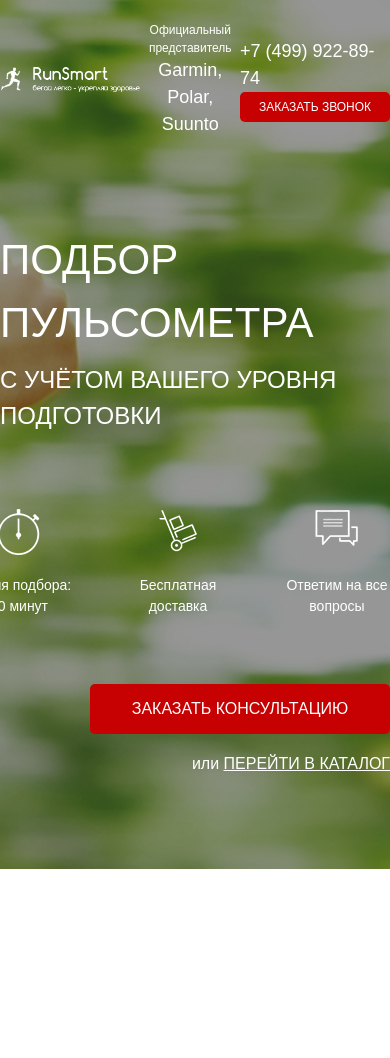
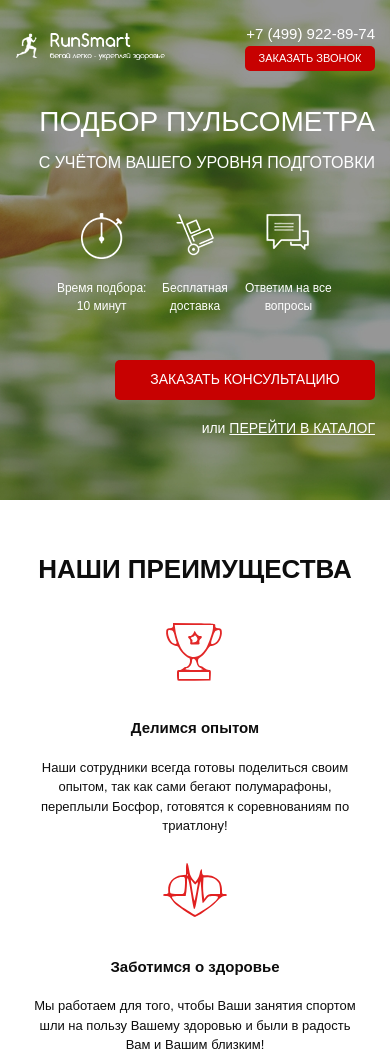
Before and after one commit to stasivr/project3, a website: page src/index.html in a window 390 px wide. Shown: the top 1058 px of the page. Before the commit the page ends 869 px from the top, so only its background shows below. Drawn offline with Linux system fonts and the light colour scheme.

Commit message:
+advantages, adaptive

```diff
--- a/src/index.html
+++ b/src/index.html
@@ -1,5 +1,5 @@
 <!DOCTYPE html>
-<html lang="en">
+<html lang="ru">
   <head>
     <meta charset="UTF-8" />
     <meta name="viewport" content="width=device-width, initial-scale=1.0" />
@@ -13,7 +13,7 @@
   <body>
     <div class="promo">
       <div class="container">
-        <hrader class="header">
+        <header class="header">
           <a href="#" class="header__logo">
             <img src="icons/logo.png" alt="logo" />
           </a>
@@ -27,7 +27,7 @@
             >
             <button class="button">заказать звонок</button>
           </div>
-        </hrader>
+        </header>
         <div class="promo__wrapper">
           <h1 class="promo__header">Подбор пульсометра</h1>
           <h2 class="promo__subheader">с учётом Вашего уровня подготовки</h2>
@@ -47,5 +47,37 @@
         </div>
       </div>
     </div>
+    <div class="advantages">
+      <div class="container">
+        <h2 class="advantages__header">НАШИ ПРЕИМУЩЕСТВА</h2>
+        <div class="advantages__items">
+          <div class="advantages__item">
+            <img src="icons/icup.svg" alt="cup" class="advantages__img" />
+            <div class="advantages__subheader">Делимся опытом</div>
+            <div class="advantages__descr">
+              Наши сотрудники всегда готовы поделиться своим опытом, так как
+              сами бегают полумарафоны, переплыли Босфор, готовятся к
+              соревнованиям по триатлону!
+            </div>
+          </div>
+          <div class="advantages__item">
+            <img src="icons/iheart.svg" alt="heart" class="advantages__img" />
+            <div class="advantages__subheader">Заботимся о здоровье</div>
+            <div class="advantages__descr">
+              Мы работаем для того, чтобы Ваши занятия спортом шли на пользу
+              Вашему здоровью и были в радость Вам и Вашим близким!
+            </div>
+          </div>
+          <div class="advantages__item">
+            <img src="icons/ishoe.svg" alt="shoe" class="advantages__img" />
+            <div class="advantages__subheader">Учим бегать</div>
+            <div class="advantages__descr">
+              Помогаем с обучением правильной технике бега! Дружим с крупнейшей
+              школой бега в России - <span>I LOVE RUNNING.</span>
+            </div>
+          </div>
+        </div>
+      </div>
+    </div>
   </body>
 </html>
--- /dev/null
+++ b/src/sass/base/_media.scss
@@ -0,0 +1,113 @@
+@media (max-width: 965px) {
+  .container {
+    padding: 0 15px;
+  }
+}
+@media (max-width: 767px) {
+  .header {
+    &__logo {
+      width: 200px;
+    }
+    &__official {
+      font-size: 12px;
+      span {
+        font-size: 14px;
+      }
+    }
+    &__phone {
+      font-size: 15px;
+    }
+    .button {
+      width: 130px;
+      height: 25px;
+      font-size: 11px;
+    }
+  }
+  .promo {
+    padding: 23px 0 53px 0;
+    min-height: 500px;
+    &__wrapper {
+      margin-top: 53px;
+    }
+    &__header {
+      font-size: 36px;
+    }
+    &__icons {
+      margin-top: 45px;
+    }
+    &__subheader {
+      font-size: 20px;
+    }
+    .button_main {
+      margin-top: 45px;
+      width: 260px;
+      height: 40px;
+      font-size: 14px;
+    }
+    &__link {
+      font-size: 14px;
+    }
+  }
+  .advantages {
+    padding: 60px 0 66px 0;
+    &__header {
+      font-size: 26px;
+    }
+    &__item {
+      width: 170px;
+      margin-top: 35px;
+    }
+    &__subheader {
+      margin-top: 30px;
+      font-size: 15px;
+    }
+    &__descr {
+      margin-top: 18px;
+      font-size: 13px;
+    }
+  }
+}
+@media (max-width: 575px) {
+  .header {
+    &__official {
+      display: none;
+    }
+    &__logo {
+      width: 150px;
+    }
+  }
+  .promo {
+    &__wrapper {
+      margin-top: 30px;
+    }
+    &__header {
+      font-size: 28px;
+    }
+    &__subheader {
+      font-size: 16px;
+    }
+    &__icons {
+      margin: 0 auto;
+      margin-top: 30px;
+      width: 280px;
+    }
+    &__icon {
+      font-size: 12px;
+    }
+  }
+  .advantages {
+    padding: 50px 0 56px 0;
+    &__header {
+      font-size: 26px;
+    }
+    &__items {
+      flex-direction: column;
+      align-items: center;
+    }
+    &__item {
+      width: 90%;
+      max-width: 415px;
+      margin-top: 20px;
+    }
+  }
+}
--- /dev/null
+++ b/src/sass/blocks/_advantages.scss
@@ -0,0 +1,38 @@
+.advantages {
+  min-height: 470px;
+  color: #0d0d0d;
+
+  &__header {
+    text-align: center;
+    font-size: 30px;
+    font-weight: 700;
+  }
+
+  &__items {
+    display: flex;
+    justify-content: space-between;
+  }
+
+  &__item {
+    width: 250px;
+    text-align: center;
+    margin-top: 65px;
+  }
+
+  &__subheader {
+    margin-top: 38px;
+    font-size: 18px;
+    font-weight: 700;
+  }
+
+  &__descr {
+    margin-top: 25px;
+    font-size: 14px;
+    font-weight: 300;
+
+    span {
+      color: #ff0000;
+      text-decoration: underline;
+    }
+  }
+}
--- a/src/sass/style.scss
+++ b/src/sass/style.scss
@@ -1,11 +1,17 @@
-@import 'base/variables';
+@import "base/variables";
+
 * {
-    font-family: 'Museo Sans Cyrl', sans-serif;
+  font-family: "Museo Sans Cyrl", sans-serif;
 }
+
 .container {
-    max-width: 950px;
-    margin: 0 auto;
+  max-width: 950px;
+  margin: 0 auto;
 }
-@import 'blocks/promo';
-@import 'blocks/header';
-@import 'blocks/buttons';
+
+@import "blocks/promo";
+@import "blocks/header";
+@import "blocks/buttons";
+@import "blocks/advantages";
+
+@import "base/media";
```
Also changed, not shown: src/css/style.min.css.
